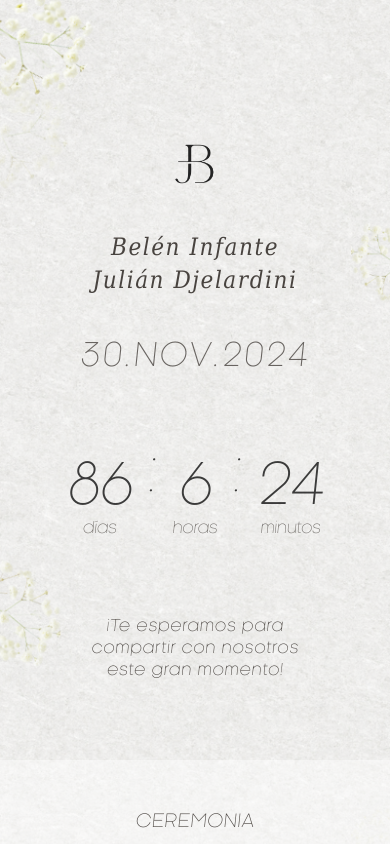
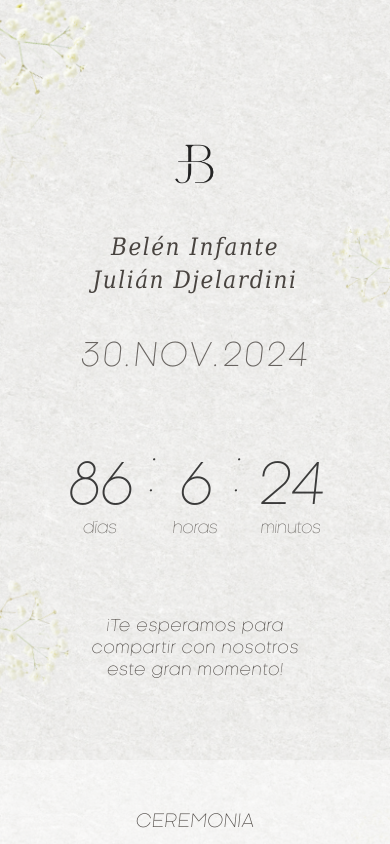
Before and after one commit to sofidjelardini/belu-juli, a plain HTML site: page index.html in a window 390 px wide. Shown: the top 844 px of the page. Drawn offline with Linux system fonts and the light colour scheme.

Commit message:
probando otro fondo mobile

```diff
--- a/styles.css
+++ b/styles.css
@@ -24,7 +24,7 @@
 }
 
 .fondo{
-    background-image: url('./imgs/mobile.png');
+    background-image: url('./imgs/bj-mobile.png');
     background-size: contain;
     margin: auto;
 
```
Also changed, not shown: imgs/bj-mobile.png (added).
